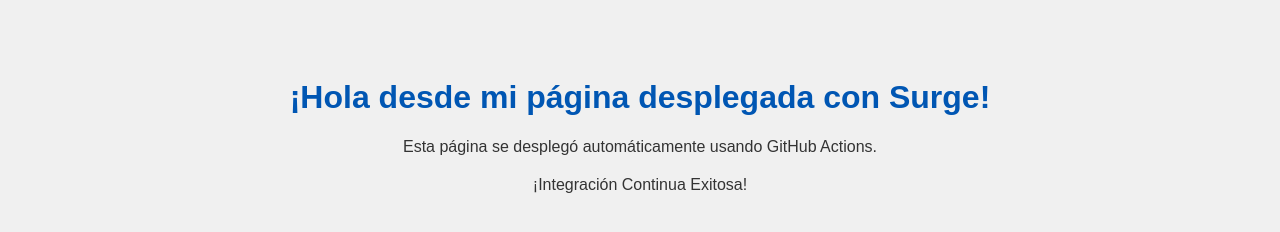
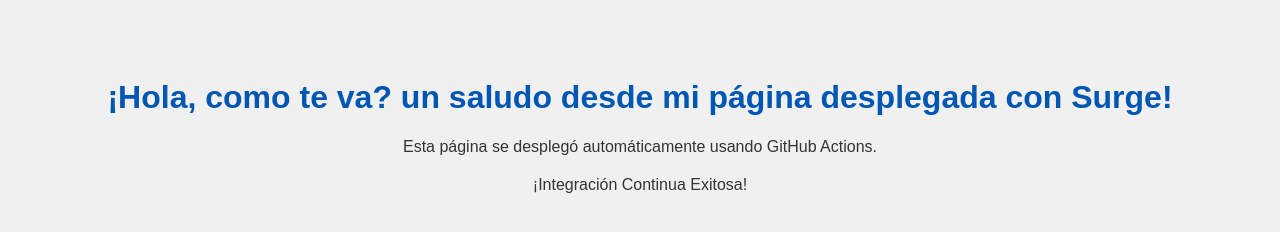
Before and after one commit to ClintOSD/mi-pagina-surge, a plain HTML site: page index.html in a window 1280 px wide. Drawn offline with Linux system fonts and the light colour scheme.

Commit message:
Initial commit: Added index.html

```diff
--- a/index.html
+++ b/index.html
@@ -3,7 +3,7 @@
 <head>
     <meta charset="UTF-8">
     <meta name="viewport" content="width=device-width, initial-scale=1.0">
-    <title>Mi Página con Surge y GitHub Actions</title>
+    <title>Mi primera Página con Surge y GitHub Actions</title>
     <style>
         body {
             font-family: Arial, sans-serif;
@@ -21,7 +21,7 @@
     </style>
 </head>
 <body>
-    <h1>¡Hola desde mi página desplegada con Surge!</h1>
+    <h1>¡Hola, como te va? un saludo desde mi página desplegada con Surge!</h1>
     <p>Esta página se desplegó automáticamente usando GitHub Actions.</p>
     <p>¡Integración Continua Exitosa!</p>
 </body>
```
Also changed, not shown: 1 other file.
